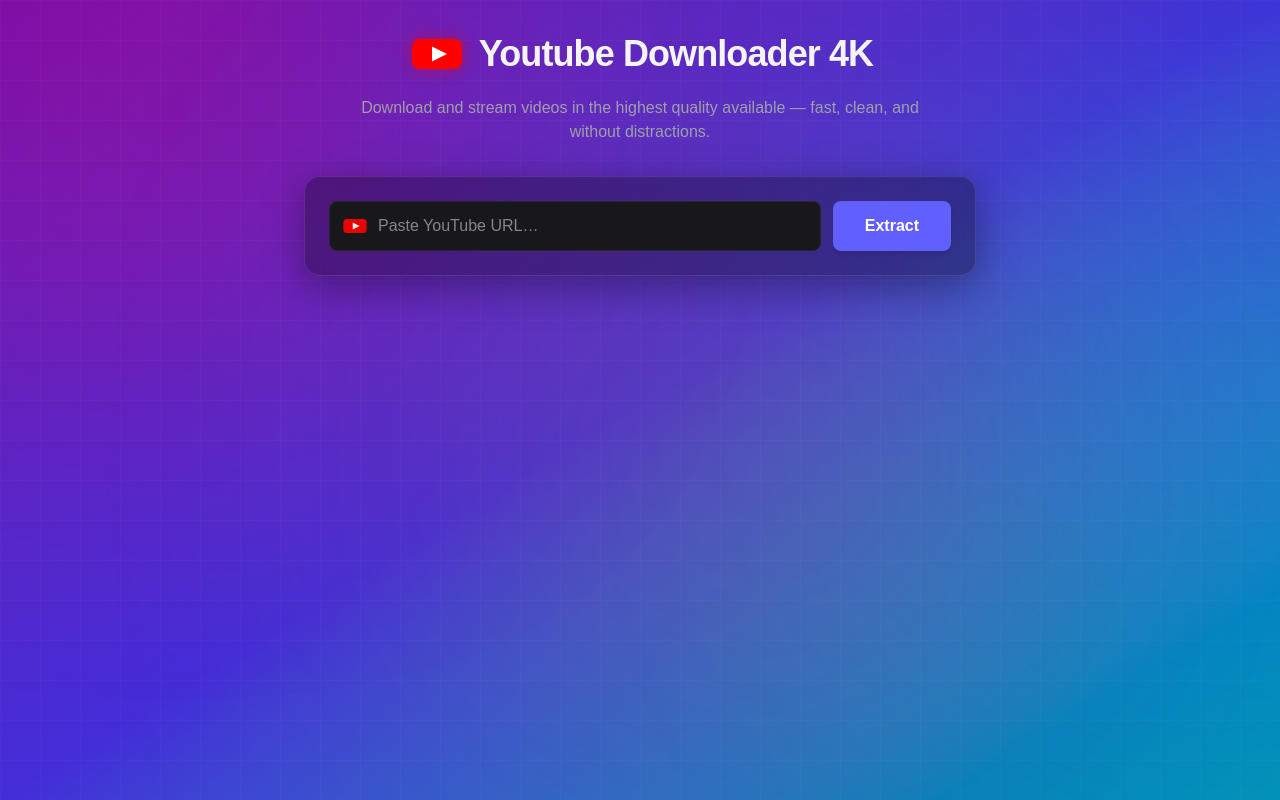
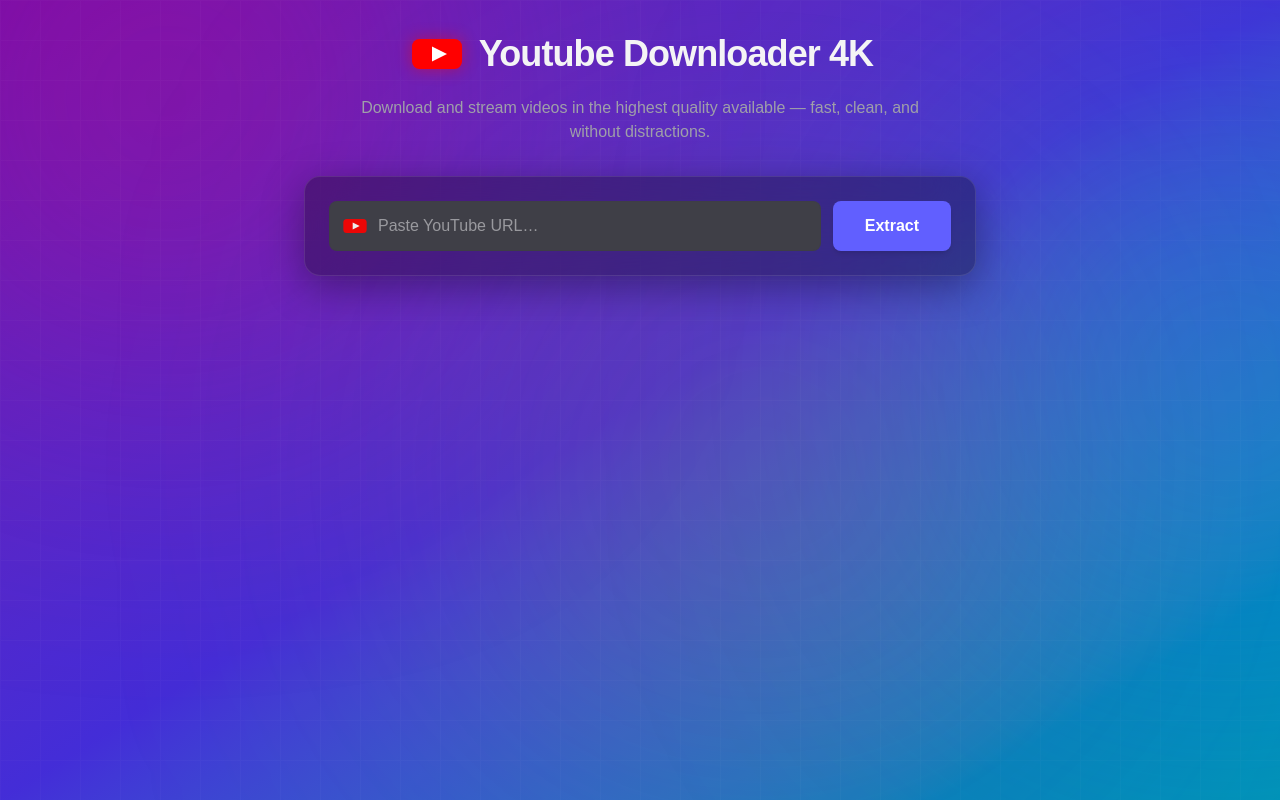
Before and after one commit to Sci-e-raj/quill, a Next.js app in the folder frontend/: page / in a window 1280 px wide. Built offline with nearby package versions, Linux system fonts and the light colour scheme.

Commit message:
readme updated

```diff
--- a/frontend/app/page.tsx
+++ b/frontend/app/page.tsx
@@ -351,7 +351,7 @@
                 onChange={(e) => setUrl(e.target.value)}
                 placeholder="Paste YouTube URL…"
                 className="w-full pl-12 pr-4 py-3 rounded-lg
-        bg-zinc-900 border border-zinc-800
+        bg-zinc-700 border border-zinc-700/60
         focus:border-indigo-500 focus:outline-none
         disabled:opacity-50"
               />
```
Also changed, not shown: 1 other file (tests, documents, lock files or other folders).
